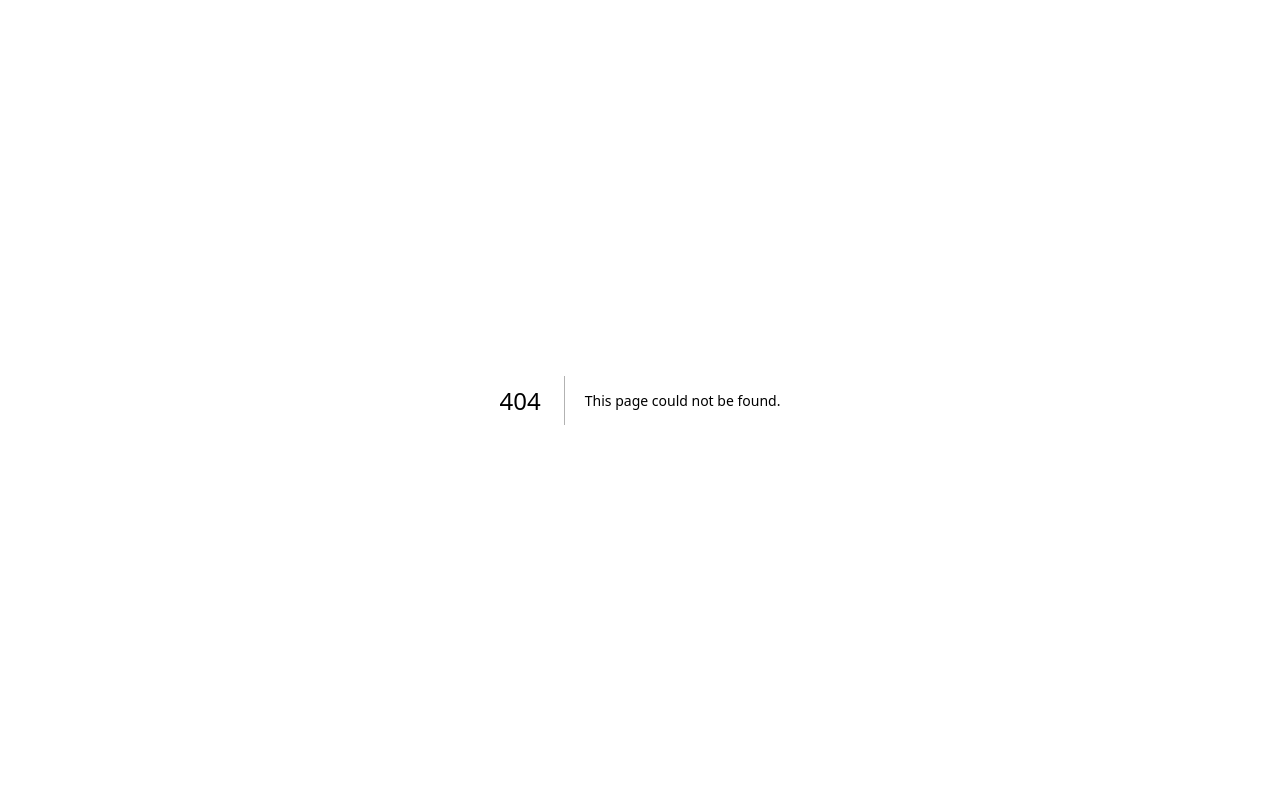
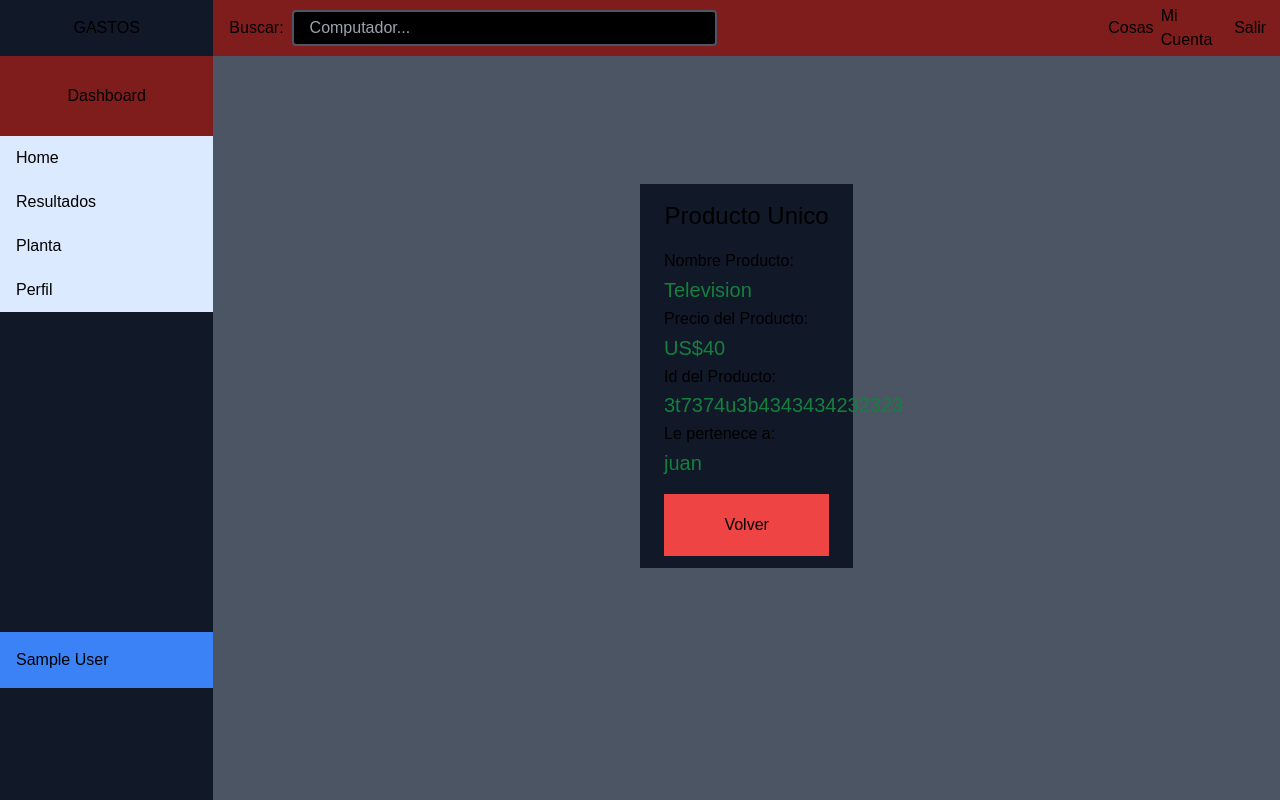
Before and after one commit to carveri/autenti-productos, a Next.js app: page /dashboard/resultados/1 in a window 1280 px wide. Before the commit this address had no page. Built offline with nearby package versions, Linux system fonts and the light colour scheme; no server answers; sample sign-in values are in the browser's storage; a web font is replaced by a local one.

Commit message:
V12 Listo el front con el detalle de los productos

```diff
--- a/src/app/(Private)/dashboard/resultados/Components/BadgeResultado.tsx
+++ b/src/app/(Private)/dashboard/resultados/Components/BadgeResultado.tsx
@@ -2,13 +2,30 @@ import React from 'react'
 
 const BadgeResultado = ({nombreProducto, precio, userId}) => {
   return (
-    <div className='w-96 h-14 grid grid-cols-2 place-items-center border-2 border-gray-700 bg-gray-500'>
+    <div className='w-full h-14 grid grid-cols-4 place-items-center border-2 border-gray-700 bg-gray-500'>
         <section>
             {nombreProducto}
         </section>
         <section>
             US${precio}
         </section>
+        <section>
+          <button>
+            Informacion
+          </button>
+        </section>
+        <section>
+          <article>
+            <button>
+              Actualizar
+            </button>
+          </article>
+          <article>
+            <button>
+              Borrar
+            </button>
+          </article>
+        </section>
     </div>
   )
 }
--- /dev/null
+++ b/src/app/(Private)/dashboard/resultados/[id]/page.tsx
@@ -0,0 +1,47 @@
+import Link from 'next/link'
+import React from 'react'
+
+const page = () => {
+  return (
+    <div className='w-full h-full grid place-items-center'>
+        <div className='w-1/5 h-3/5 bg-gray-900 px-6'>
+            <header className='w-full h-1/6 text-2xl grid place-content-center'>
+                Producto Unico
+            </header>
+            <main className='w-full h-3/5 grid grid-rows-4 mb-4 '>
+                <section className=' grid items-center'>
+                    <label htmlFor="">Nombre Producto:</label>
+                    <article className='text-green-700 text-xl'>
+                        Television
+                    </article>
+                </section>
+                <section className='grid items-center'>
+                    <label htmlFor="">Precio del Producto:</label>
+                    <article className='text-green-700 text-xl'>
+                        US$40
+                    </article>
+                </section>
+                <section className='grid items-center'>
+                    <label htmlFor="">Id del Producto: </label>
+                    <article className='text-green-700 text-xl'>
+                        3t7374u3b4343434232323
+                    </article>
+                </section>
+                <section className='grid items-center'>
+                    <label htmlFor="">Le pertenece a: </label>
+                    <article className='text-green-700 text-xl'>
+                        juan
+                    </article>
+                </section>
+            </main>
+            <div className='h-1/5 w-76'>
+                <div className='bg-red-500 w-full h-4/5 cursor-pointer grid place-content-center'>
+                    <Link className=' px-28 py-6' href='/dashboard/resultados'>Volver</Link>
+                </div>
+            </div>
+        </div>
+    </div>
+  )
+}
+
+export default page
--- a/src/app/(Private)/dashboard/resultados/page.tsx
+++ b/src/app/(Private)/dashboard/resultados/page.tsx
@@ -18,7 +18,7 @@ const page =() => {
     res()
   }, [])
 
-  console.log(producto);
+  //console.log(producto);
 
 
 
@@ -33,7 +33,7 @@ const page =() => {
             No hay productos
           </div>
           :
-          <div className='h-auto grid grid-cols-3 place-content-center gap-y-3 px-8 pt-4'>
+          <div className='h-auto grid grid-cols-3 place-content-center gap-4 px-8 pt-6'>
             {producto.map((element)=>{
             const {nombreProducto, precio, userId} = element
             return <div key={userId} className=' '>
```
